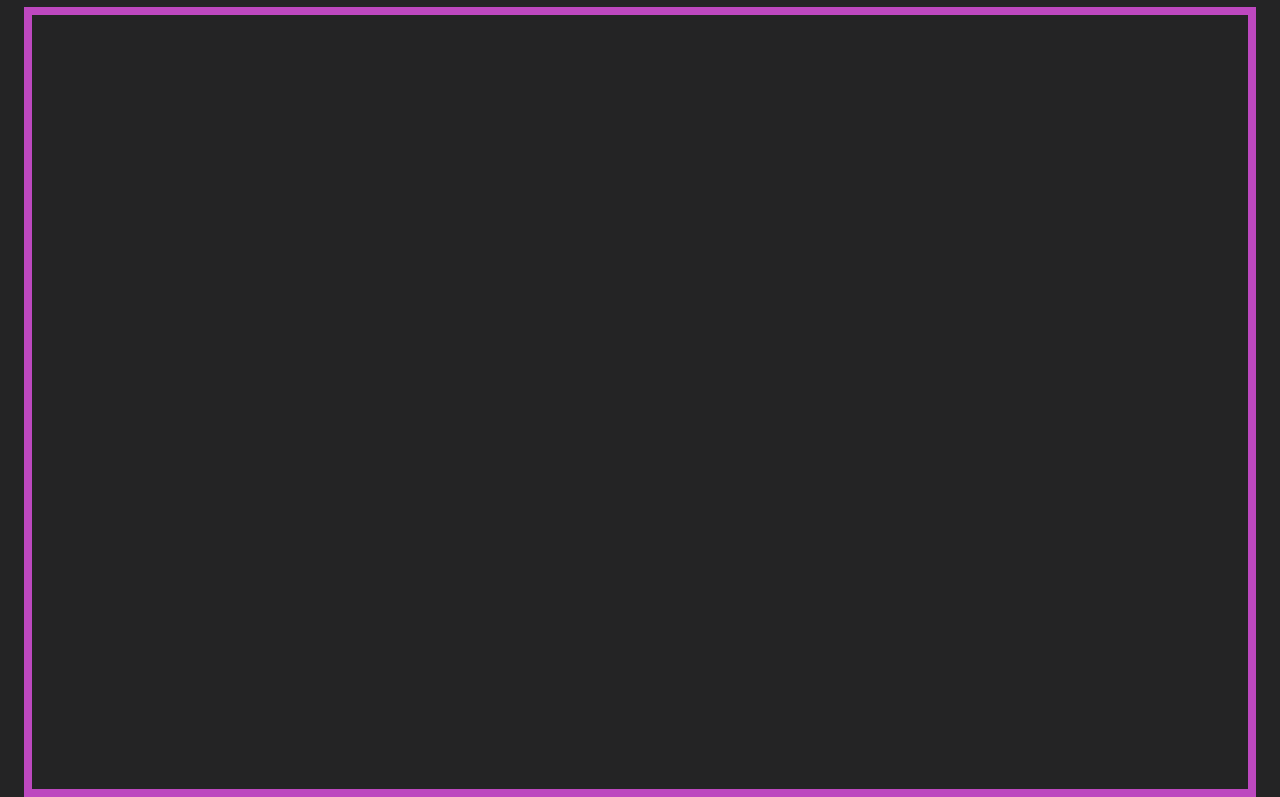
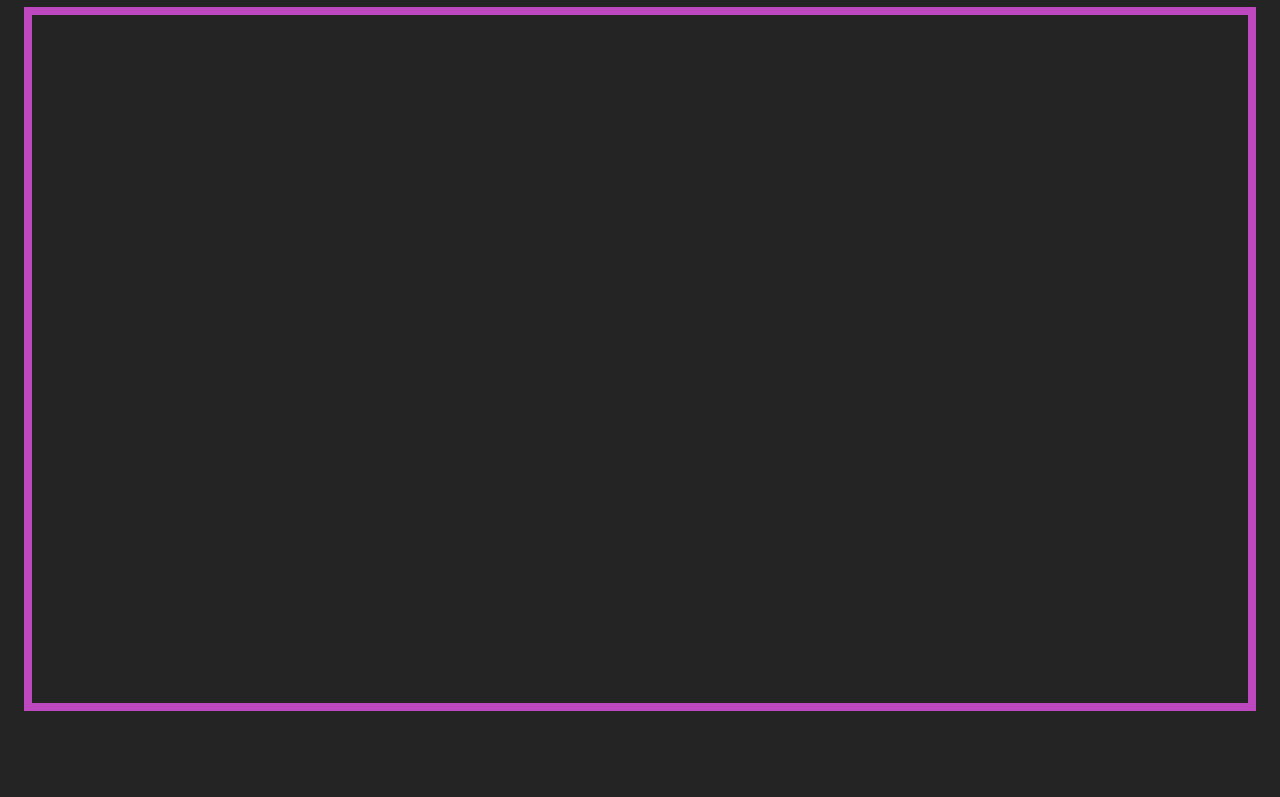
Before and after one commit to benkubin/benkubin.com, a website: page pages/about.html in a window 1280 px wide. Shown: the part 65-862 px from the top of the page. Drawn offline with nearby package versions, Linux system fonts and the light colour scheme; files that its build step writes are made by us from their sources.

Commit message:
Alright... Finally correct and the about page has also been updated

```diff
--- a/pages/about.html
+++ b/pages/about.html
@@ -7,10 +7,10 @@
     <link rel="preconnect" href="https://fonts.gstatic.com" crossorigin>
     <link href="https://fonts.googleapis.com/css2?family=Open+Sans:ital,wght@0,300..800;1,300..800&display=swap"
           rel="stylesheet">
-    <title>ABOUT</title>
-    <link rel="stylesheet" href="../public/build/tailwind.css">
+    <title>BEN KUBIN</title>
+    <link rel="stylesheet" href="./public/build/tailwind.css">
 </head>
-<body class="h-screen">
+<body class="md:overflow-hidden h-screen">
 <header>
     <div class="w-full h-17 flex flex-col justify-center items-center" id="topnav">
         <svg width="222" height="62" viewBox="0 0 222 62" fill="none"
@@ -73,7 +73,8 @@
 
 </header>
 <main class="w-screen h-full flex justify-center">
-    <div id="page-container" class="w-screen h-[96%] mx-6 mt-2.5 bg-none border-8 border-mainPurple overflow-hidden relative flex flex-col">
+    <div id="page-container"
+         class="w-screen md:mb-0 h-[94%] sm:h-[87%] md:h-[88%] mx-6 mt-2.5 bg-none border-8 border-mainPurple overflow-hidden relative flex flex-col">
 
     </div>
 </main>
```
